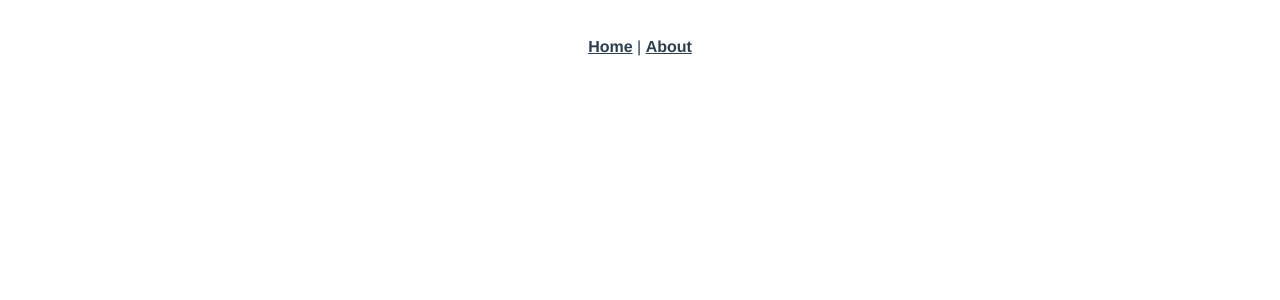
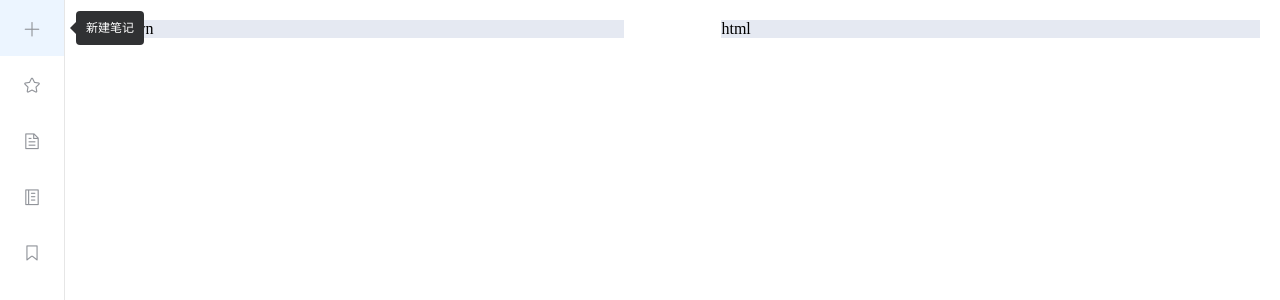
Before and after one commit to hayahayao/markdown-note, a Vue app: page /new in a window 1280 px wide. Shown: the top 300 px of the page. Built offline with nearby package versions, Linux system fonts and the light colour scheme.

Commit message:
base menu; home page

```diff
--- a/src/App.vue
+++ b/src/App.vue
@@ -1,31 +1,31 @@
 <template>
   <div id="app">
-    <div id="nav">
-      <router-link to="/">Home</router-link> |
-      <router-link to="/about">About</router-link>
-    </div>
-    <router-view/>
+    <el-container>
+      <el-aside style="width: 65px;">
+        <TheMenu />
+      </el-aside>
+      <router-view />
+    </el-container>
   </div>
 </template>
 
+<script>
+import TheMenu from './components/TheMenu.vue';
+
+export default {
+  components: {
+    TheMenu
+  }
+};
+</script>
+
 <style>
-#app {
-  font-family: 'Avenir', Helvetica, Arial, sans-serif;
-  -webkit-font-smoothing: antialiased;
-  -moz-osx-font-smoothing: grayscale;
-  text-align: center;
-  color: #2c3e50;
-}
-#nav {
-  padding: 30px;
-}
-
-#nav a {
-  font-weight: bold;
-  color: #2c3e50;
-}
-
-#nav a.router-link-exact-active {
-  color: #42b983;
+html,
+body,
+#app,
+.el-container {
+  height: 100%;
+  margin: 0;
+  padding: 0;
 }
 </style>
--- /dev/null
+++ b/src/components/BaseMenuItem.vue
@@ -0,0 +1,43 @@
+<template>
+  <el-menu-item :index="index" :type="type">
+    <i :class="icon"></i>
+    <span slot="title">{{ content }}</span>
+  </el-menu-item>
+</template>
+
+<script>
+export default {
+  props: {
+    index: {
+      type: String,
+      required: true,
+    },
+    type: {
+      type: String,
+      required: true,
+    },
+  },
+  computed: {
+    icon() {
+      let iconMap = new Map([
+        ['new', 'el-icon-plus'],
+        ['favorite', 'el-icon-star-off'],
+        ['note', 'el-icon-document'],
+        ['notebook', 'el-icon-notebook-2'],
+        ['tag', 'el-icon-collection-tag']
+      ])
+      return iconMap.get(this.type)
+    },
+    content() {
+      let contentMap = new Map([
+        ['new', '新建笔记'],
+        ['favorite', '收藏'],
+        ['note', '笔记'],
+        ['notebook', '笔记本'],
+        ['tag', '标签']
+      ])
+      return contentMap.get(this.type)
+    },
+  },
+};
+</script>
--- a/src/components/HelloWorld.vue
+++ /dev/null
@@ -1,58 +0,0 @@
-<template>
-  <div class="hello">
-    <h1>{{ msg }}</h1>
-    <p>
-      For a guide and recipes on how to configure / customize this project,<br>
-      check out the
-      <a href="https://cli.vuejs.org" target="_blank" rel="noopener">vue-cli documentation</a>.
-    </p>
-    <h3>Installed CLI Plugins</h3>
-    <ul>
-      <li><a href="https://github.com/vuejs/vue-cli/tree/dev/packages/%40vue/cli-plugin-babel" target="_blank" rel="noopener">babel</a></li>
-      <li><a href="https://github.com/vuejs/vue-cli/tree/dev/packages/%40vue/cli-plugin-eslint" target="_blank" rel="noopener">eslint</a></li>
-    </ul>
-    <h3>Essential Links</h3>
-    <ul>
-      <li><a href="https://vuejs.org" target="_blank" rel="noopener">Core Docs</a></li>
-      <li><a href="https://forum.vuejs.org" target="_blank" rel="noopener">Forum</a></li>
-      <li><a href="https://chat.vuejs.org" target="_blank" rel="noopener">Community Chat</a></li>
-      <li><a href="https://twitter.com/vuejs" target="_blank" rel="noopener">Twitter</a></li>
-      <li><a href="https://news.vuejs.org" target="_blank" rel="noopener">News</a></li>
-    </ul>
-    <h3>Ecosystem</h3>
-    <ul>
-      <li><a href="https://router.vuejs.org" target="_blank" rel="noopener">vue-router</a></li>
-      <li><a href="https://vuex.vuejs.org" target="_blank" rel="noopener">vuex</a></li>
-      <li><a href="https://github.com/vuejs/vue-devtools#vue-devtools" target="_blank" rel="noopener">vue-devtools</a></li>
-      <li><a href="https://vue-loader.vuejs.org" target="_blank" rel="noopener">vue-loader</a></li>
-      <li><a href="https://github.com/vuejs/awesome-vue" target="_blank" rel="noopener">awesome-vue</a></li>
-    </ul>
-  </div>
-</template>
-
-<script>
-export default {
-  name: 'HelloWorld',
-  props: {
-    msg: String
-  }
-}
-</script>
-
-<!-- Add "scoped" attribute to limit CSS to this component only -->
-<style scoped>
-h3 {
-  margin: 40px 0 0;
-}
-ul {
-  list-style-type: none;
-  padding: 0;
-}
-li {
-  display: inline-block;
-  margin: 0 10px;
-}
-a {
-  color: #42b983;
-}
-</style>
--- /dev/null
+++ b/src/components/TheMenu.vue
@@ -0,0 +1,25 @@
+<template>
+  <el-menu collapse router>
+    <BaseMenuItem v-for="item in items" :key="item" :index="item" :type="item" />
+  </el-menu>
+</template>
+
+<script>
+import BaseMenuItem from "./BaseMenuItem.vue";
+export default {
+  data() {
+    return {
+      items: ['new', 'favorite', 'note', 'notebook', 'tag'],
+    }
+  },
+  components: {
+    BaseMenuItem
+  },
+};
+</script>
+
+<style>
+.el-menu {
+  height: 100%;
+}
+</style>
--- a/src/main.js
+++ b/src/main.js
@@ -1,12 +1,21 @@
 import Vue from 'vue'
+import ElementUI from 'element-ui'
+import 'element-ui/lib/theme-chalk/index.css'
+// import '../theme/index.css'
 import App from './App.vue'
 import router from './router'
 import store from './store'
 
 Vue.config.productionTip = false
 
+Vue.use(ElementUI, {
+  size: 'small',
+  zIndex: 3000
+})
+
 new Vue({
+  el: '#app',
   router,
   store,
   render: h => h(App)
-}).$mount('#app')
+})
--- a/src/router.js
+++ b/src/router.js
@@ -1,6 +1,7 @@
 import Vue from 'vue'
 import Router from 'vue-router'
 import Home from './views/Home.vue'
+import New from './views/New.vue'
 
 Vue.use(Router)
 
@@ -11,15 +12,12 @@ export default new Router({
     {
       path: '/',
       name: 'home',
-      component: Home
+      component: Home,
     },
     {
-      path: '/about',
-      name: 'about',
-      // route level code-splitting
-      // this generates a separate chunk (about.[hash].js) for this route
-      // which is lazy-loaded when the route is visited.
-      component: () => import(/* webpackChunkName: "about" */ './views/About.vue')
-    }
+      path: '/new',
+      name: 'new',
+      component: New,
+    },
   ]
 })
--- a/src/views/About.vue
+++ /dev/null
@@ -1,5 +0,0 @@
-<template>
-  <div class="about">
-    <h1>This is an about page</h1>
-  </div>
-</template>
--- a/src/views/Home.vue
+++ b/src/views/Home.vue
@@ -1,18 +1,42 @@
 <template>
-  <div class="home">
-    <img alt="Vue logo" src="../assets/logo.png">
-    <HelloWorld msg="Welcome to Your Vue.js App"/>
-  </div>
+  <el-main @click.native="handleClick">
+    <div>Tap to add new note</div>
+  </el-main>
 </template>
 
 <script>
-// @ is an alias to /src
-import HelloWorld from '@/components/HelloWorld.vue'
-
 export default {
-  name: 'home',
-  components: {
-    HelloWorld
-  }
+  methods: {
+    handleClick() {
+      this.$router.push({ name: 'new' })
+    },
+  },
 }
 </script>
+
+<style scoped>
+.el-main {
+  cursor: pointer;
+  display: -webkit-flex;
+  display: -moz-box;
+  display: -ms-flexbox;
+  display: -webkit-box;
+  display: flex;
+  -webkit-box-align: center;
+  -moz-box-align: center;
+  -ms-flex-align: center;
+  -webkit-align-items: center;
+  align-items: center;
+  -webkit-box-pack: center;
+  -moz-box-pack: center;
+  -ms-flex-pack: center;
+  -webkit-justify-content: center;
+  justify-content: center;
+}
+.el-main div {
+  font-family: "Helvetica Neue", Helvetica, "PingFang SC", "Hiragino Sans GB",
+    "Microsoft YaHei", "微软雅黑", Arial, sans-serif;
+  font-size: 40px;
+  color: #909399;
+}
+</style>
--- /dev/null
+++ b/src/views/New.vue
@@ -0,0 +1,18 @@
+<template>
+  <el-main>
+    <el-row type="flex" justify="space-between">
+      <el-col :span="11">
+        <div class="grid-content">markdown</div>
+      </el-col>
+      <el-col :span="11">
+        <div class="grid-content">html</div>
+      </el-col>
+    </el-row>
+  </el-main>
+</template>
+
+<style scoped>
+.grid-content {
+  background: #e5e9f2;
+}
+</style>
```
Also changed, not shown: src/assets/logo.png (deleted), 1 other file (tests, documents, lock files or other folders).
